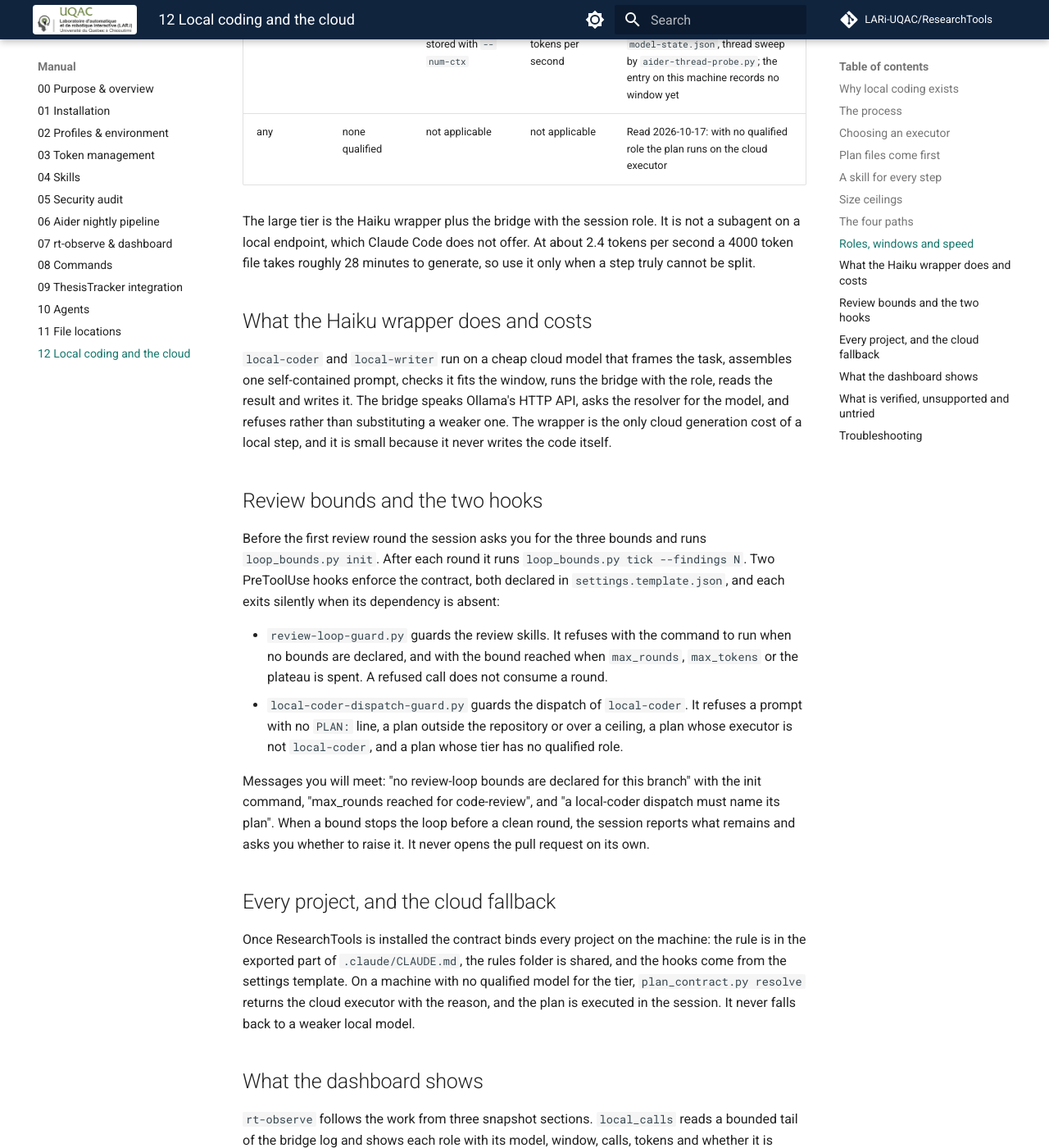
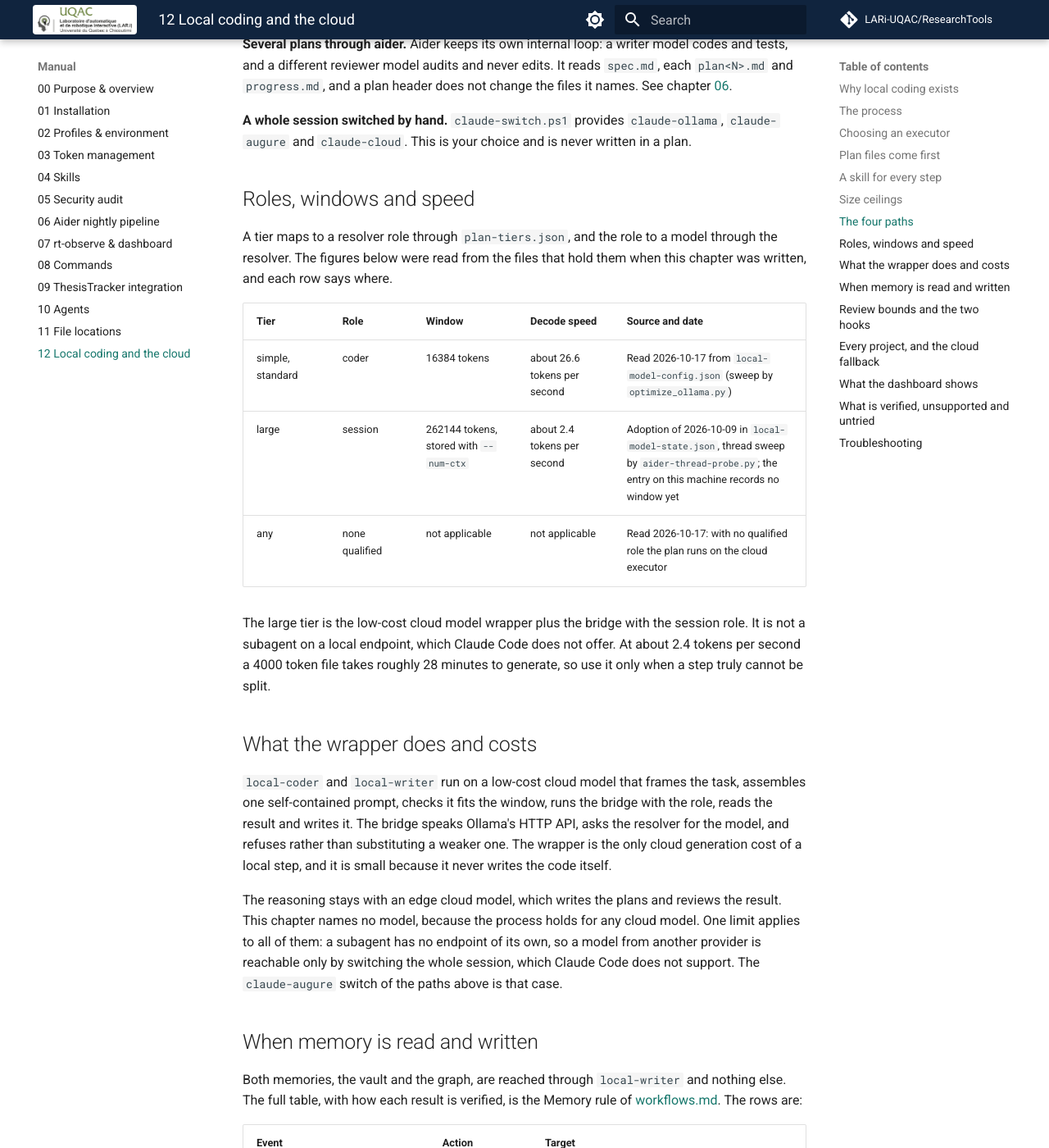
Before and after one commit to LARi-UQAC/ResearchTools, an MkDocs documentation site: the page built from docs/manual/12-local-coding.md, in a window 1280 px wide and 1400 px high, scrolled down 6011 px. Shown: the whole window at 82% size. Built offline with MkDocs 1.6.1 and Material for MkDocs 9.7.7, drawn with Linux system fonts in a browser that asks for light colours; comment, search, counter and statistics services are not loaded; some of the changed text lies outside the part shown.

Commit message:
docs(manual): correct the local-coding figure and chapter 12
Plan 3 task 7, from the owner's review of the figure. Memory is consulted
through local-writer before the brainstorm, the review loop ends when the
branch is safe to merge (or a bound is reached and the owner is asked), a last
memory upkeep writes lessons to the vault and updates the graph, and the
wrapper is a low-cost cloud model with no model named anywhere. The chapter
gains a table of when memory is read and written, equal to the rule table.
Tests first: 8 new, the figure parsed as edges. Rendered in a browser.

Co-Authored-By: Claude Sonnet 5.5 <noreply@anthropic.com>

````diff
--- a/docs/manual/12-local-coding.md
+++ b/docs/manual/12-local-coding.md
@@ -11,8 +11,8 @@ is installed.
 ## Why local coding exists
 
 A local model generates code on your GPU, so that generation costs no cloud tokens. The cloud
-still pays for the plan, for a small Haiku wrapper that drives the local model, and for the
-review of the result. Local coding saves tokens only while four things hold: the plan is
+still pays for the plan, for a small wrapper on a low-cost cloud model that drives the local
+model, and for the review of the result. Local coding saves tokens only while four things hold: the plan is
 dispatched to the local agent as a whole, the review loop is bounded, the explanation of the
 mechanism is correct, and you can see what the local model is doing. Four failures defeated it
 before this chapter: `local-coder` was never dispatched because it took one task per call, the
@@ -24,14 +24,16 @@ was barely visible in the dashboard.
 
 ```mermaid
 flowchart TD
-    A["Coding request<br/>superpowers:brainstorming"] --> B{Single step, no deliverable?}
+    A0["Coding request"] --> X["Consult both memories<br/>local-writer: vault and graph<br/>silent, distilled hits"]
+    X --> A["Brainstorm with the hits<br/>superpowers:brainstorming"]
+    A --> B{Single step, no deliverable?}
     B -- yes --> C[Answer directly]
     B -- no --> D["Write spec, plans and progress<br/>superpowers:writing-plans"]
     D --> E[Ask the owner the bounds]
     E --> F[Write the header: executor, tier, bounds]
     F --> G{Which executor?}
     G -- judgment or no local role --> H["cloud: superpowers:executing-plans"]
-    G -- one plan --> J[local-coder, Haiku wrapper and bridge]
+    G -- one plan --> J[local-coder, low-cost cloud model wrapper and bridge]
     J --> K{Step output fits the coder window?}
     K -- yes --> L[tier simple or standard]
     K -- no --> M[tier large, session role]
@@ -41,17 +43,22 @@ flowchart TD
     M --> O
     N --> O
     O --> P[Review round on the diff]
-    P --> Q{Findings?}
-    Q -- none --> R[Pull request, owner merges]
-    Q -- some --> S{Bound reached?}
+    P --> Q{"Safe to merge?<br/>suite green, no Critical or Important finding"}
+    Q -- yes --> Y["Memory upkeep<br/>local-writer writes lessons to the vault<br/>and updates the graph, silent"]
+    Y --> R[Pull request, owner merges]
+    Q -- no --> S{Bound reached?}
     S -- no --> T[Fix, failing test first] --> P
-    S -- yes --> U[Stop, ask the owner]
+    S -- yes --> U[Stop, report what remains, ask the owner]
     F -.-> V[rt-observe follows every stage]
 ```
 
 The source of this diagram is [local-coding-flow.mmd](diagrams/local-coding-flow.mmd), and a
 test fails when the two differ. Reading it from the top:
 
+- Before the brainstorm, `local-writer` consults both memories, the Obsidian vault for past
+  decisions and failures and the code graph for questions about this code, and returns distilled
+  hits that are folded into the brainstorm. The session never reads either itself, and the
+  consult prints nothing in the chat.
 - A request that is a single step with no deliverable of its own, such as reading one file, is
   answered directly. Anything larger gets plan files first.
 - The session asks you for the review bounds before it writes the plan header, because the
@@ -60,9 +67,13 @@ test fails when the two differ. Reading it from the top:
   `local-coder`, or several plans go to aider.
 - For `local-coder` the question is whether each step's prompt plus output fits the coder
   window. If it does not and the step cannot be split, the plan takes the large tier.
-- Every path ends in the same place: a worktree branch, a review round on its diff, and a pull
-  request that you merge. A review round that still finds something is fixed with a failing
-  test first, until a bound stops the loop and the session asks you.
+- Every path ends in the same place: a worktree branch and a review round on its diff. The loop
+  stops when the branch is safe to merge, meaning the full suite is green and a re-graded round
+  leaves no Critical or Important finding, minors being deferred and listed. Otherwise a round
+  that still finds something is fixed with a failing test first, until a bound stops the loop
+  and the session reports what remains and asks you.
+- A safe branch gets a last memory upkeep: `local-writer` writes the lessons to the vault and
+  updates the graph for the code that was added, then the pull request opens and you merge.
 
 ## Choosing an executor
 
@@ -170,18 +181,54 @@ written, and each row says where.
 | large | session | 262144 tokens, stored with `--num-ctx` | about 2.4 tokens per second | Adoption of 2026-10-09 in `local-model-state.json`, thread sweep by `aider-thread-probe.py`; the entry on this machine records no window yet |
 | any | none qualified | not applicable | not applicable | Read 2026-10-17: with no qualified role the plan runs on the cloud executor |
 
-The large tier is the Haiku wrapper plus the bridge with the session role. It is not a subagent
+The large tier is the low-cost cloud model wrapper plus the bridge with the session role. It is not a subagent
 on a local endpoint, which Claude Code does not offer. At about 2.4 tokens per second a 4000
 token file takes roughly 28 minutes to generate, so use it only when a step truly cannot be
 split.
 
-## What the Haiku wrapper does and costs
+## What the wrapper does and costs
 
-`local-coder` and `local-writer` run on a cheap cloud model that frames the task, assembles one
-self-contained prompt, checks it fits the window, runs the bridge with the role, reads the
+`local-coder` and `local-writer` run on a low-cost cloud model that frames the task, assembles
+one self-contained prompt, checks it fits the window, runs the bridge with the role, reads the
 result and writes it. The bridge speaks Ollama's HTTP API, asks the resolver for the model, and
 refuses rather than substituting a weaker one. The wrapper is the only cloud generation cost of
 a local step, and it is small because it never writes the code itself.
+
+The reasoning stays with an edge cloud model, which writes the plans and reviews the result.
+This chapter names no model, because the process holds for any cloud model. One limit applies to
+all of them: a subagent has no endpoint of its own, so a model from another provider is
+reachable only by switching the whole session, which Claude Code does not support. The
+`claude-augure` switch of the paths above is that case.
+
+## When memory is read and written
+
+Both memories, the vault and the graph, are reached through `local-writer` and nothing else. The
+full table, with how each result is verified, is the Memory rule of
+[workflows.md](../../.claude/rules/workflows.md). The rows are:
+
+| Event | Action | Target |
+|---|---|---|
+| Before brainstorming or planning a non-trivial task | Read | Vault: past decisions and failures on the subject. Graph: only for a question about this code |
+| Loop start | Read | Vault, same scope as above |
+| Checkpoint in a loop | Read | Vault, the project `Decisions.md` |
+| Error recovery | Read | Vault lessons on the error signature |
+| A failure with a root cause | Write | Atomic lesson note under the technology folder of the vault |
+| Loop checkpoint | Write | Project `Decisions.md`, and `CodeReview.md` with the score |
+| Significant review finding | Write | Project `CodeReview.md`, plus an atomic note when the pattern is reusable |
+| Gate reached or loop finished | Write | Project `index.md` properties (score, release) |
+| Correction or new method | Write | Atomic method note, and the project `Revisions.md` |
+| Code added or changed | Write | Graph refresh with `graphify update` on the repository root, AST only unless a document changed |
+| End of the task, before the pull request | Write | A last upkeep pass: the lessons, the project log, the graph |
+| Execution wrapper (`executing-plans`) and cloud review | Never read | Nothing: the plan already carries the knowledge |
+| `local-coder` | Never reads or writes | It reports a learning to the session, which hands it to `local-writer` |
+
+The dispatch runs in the background, as one agent, sequential, never a fan-out. On success it
+prints nothing in the chat except one short line of counts and paths, and the session says
+nothing about it. The result reaches the session later. A failure is shown in full, and the
+session then adapts: a missing note is a write to redo, and a lesson that changes the approach
+changes the plan or the spec. A write that is never reported back is treated as not done. The
+silence on success is tested in `test_memory_silence.py`, and the live effect needs the synced
+settings of your machine, so it is unverified until a real session shows it.
 
 ## Review bounds and the two hooks
 
````
Also changed, not shown: .claude/rules/testing.md (+1 -1 lines), CHANGELOG.md (+5 -0 lines), .github/instructions/testing.instructions.md, 2 other files.
